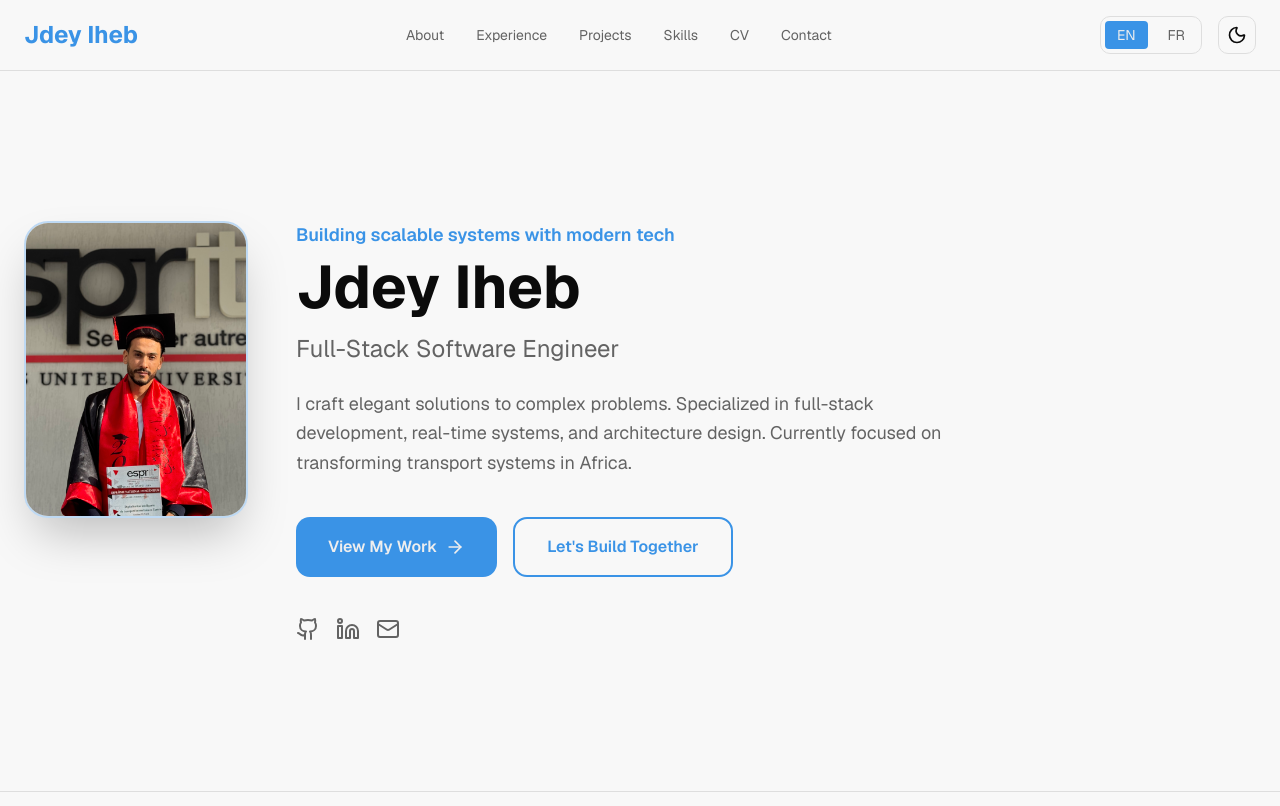
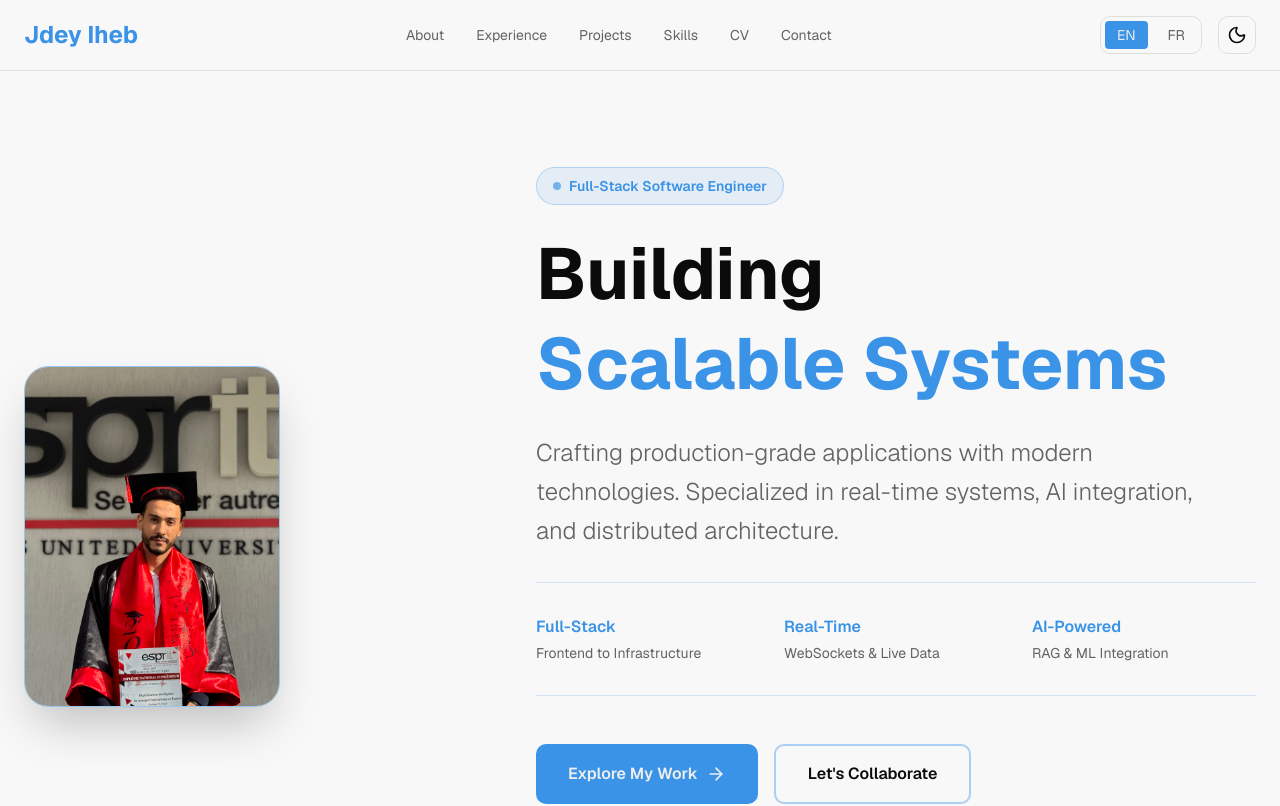
Before and after one commit to ihebjdey2/portfolio-creation, a Next.js app: page / in a window 1280 px wide. Shown: the top 806 px of the page. Built offline with nearby package versions, Linux system fonts and the light colour scheme.

Commit message:
feat: redesign hero section with premium styling and branding\n\nUpdate with animated backgrounds, gradient effects, and modern dark theme.

```diff
--- a/app/globals.css
+++ b/app/globals.css
@@ -123,3 +123,27 @@
     @apply bg-background text-foreground;
   }
 }
+
+/* Custom animation utilities */
+@layer utilities {
+  .animate-pulse {
+    animation: pulse 3s cubic-bezier(0.4, 0, 0.6, 1) infinite;
+  }
+
+  .delay-700 {
+    animation-delay: 0.7s;
+  }
+
+  .delay-1000 {
+    animation-delay: 1s;
+  }
+
+  @keyframes pulse {
+    0%, 100% {
+      opacity: 0.6;
+    }
+    50% {
+      opacity: 0.9;
+    }
+  }
+}
--- a/app/page.tsx
+++ b/app/page.tsx
@@ -302,57 +302,100 @@ export default function Home() {
       <Header />
 
       {/* Hero Section */}
-      <section className="min-h-[90vh] flex items-center justify-center py-20 px-6">
+      <section className="relative min-h-[95vh] flex items-center justify-center py-24 px-6 overflow-hidden">
+        {/* Animated Background Glow */}
+        <div className="absolute inset-0 -z-10">
+          <div className="absolute top-20 left-10 w-96 h-96 bg-primary/20 rounded-full blur-3xl animate-pulse"></div>
+          <div className="absolute bottom-20 right-10 w-96 h-96 bg-accent/10 rounded-full blur-3xl animate-pulse delay-700"></div>
+          <div className="absolute top-1/2 left-1/3 w-80 h-80 bg-primary/10 rounded-full blur-2xl animate-pulse delay-1000"></div>
+        </div>
+
         <div className="max-w-7xl mx-auto w-full">
-          <div className="flex flex-col md:flex-row gap-12 items-center md:items-start">
-            {/* Profile Picture */}
-            <div className="relative w-40 md:w-56 flex-shrink-0">
-              <div className="absolute inset-0 bg-gradient-to-br from-primary/30 to-accent/30 rounded-3xl blur-3xl -z-10"></div>
+          <div className="grid md:grid-cols-5 gap-12 items-center">
+            {/* Profile Picture - Premium */}
+            <div className="md:col-span-2 flex justify-center md:justify-start">
+              <div className="relative w-48 md:w-64 group">
+                {/* Premium Gradient Border */}
+                <div className="absolute inset-0 bg-gradient-to-br from-primary via-accent to-primary rounded-3xl blur-2xl opacity-60 group-hover:opacity-100 transition-opacity duration-500 -z-10"></div>
+                {/* Inner glow effect */}
+                <div className="absolute inset-0 bg-gradient-to-br from-primary/40 to-transparent rounded-3xl blur-xl -z-10"></div>
+                {/* Image Container */}
                 <img
                   src="/profile.jpg"
-                alt="Jdey Iheb"
-                className="w-full rounded-3xl border-2 border-primary/30 object-cover shadow-2xl"
+                  alt="Jdey Iheb - Full-Stack Engineer"
+                  className="w-full rounded-3xl border border-primary/50 object-cover shadow-2xl group-hover:shadow-2xl transition-all duration-500"
                 />
               </div>
+            </div>
 
-            {/* Hero Content */}
-            <div className="flex-1">
-              <p className="text-primary font-semibold text-lg mb-2">{t.hero.tagline}</p>
-              <h1 className="text-5xl md:text-6xl font-bold mb-4 text-balance">
-                {t.hero.title}
+            {/* Hero Content - Professional */}
+            <div className="md:col-span-3">
+              {/* Role Badge */}
+              <div className="inline-flex items-center gap-2 px-4 py-2 bg-primary/10 border border-primary/30 rounded-full mb-6">
+                <span className="relative inline-flex h-2 w-2 rounded-full bg-primary animate-pulse"></span>
+                <span className="text-sm font-semibold text-primary">Full-Stack Software Engineer</span>
+              </div>
+
+              {/* Main Heading */}
+              <h1 className="text-6xl md:text-7xl font-bold mb-6 text-balance leading-tight">
+                <span className="block">Building</span>
+                <span className="block bg-gradient-to-r from-primary via-accent to-primary bg-clip-text text-transparent">
+                  Scalable Systems
+                </span>
               </h1>
-              <p className="text-2xl text-muted-foreground mb-6 text-balance">{t.hero.subtitle}</p>
-              <p className="text-lg text-muted-foreground mb-10 max-w-2xl leading-relaxed">
-                {t.hero.description}
+
+              {/* Subheading */}
+              <p className="text-xl md:text-2xl text-muted-foreground mb-8 max-w-2xl leading-relaxed font-light">
+                Crafting production-grade applications with modern technologies. Specialized in real-time systems, AI integration, and distributed architecture.
               </p>
 
+              {/* Technical Highlights */}
+              <div className="grid grid-cols-2 md:grid-cols-3 gap-6 mb-12 py-8 border-y border-primary/20">
+                <div className="group">
+                  <div className="text-primary font-semibold mb-1">Full-Stack</div>
+                  <p className="text-sm text-muted-foreground">Frontend to Infrastructure</p>
+                </div>
+                <div className="group">
+                  <div className="text-primary font-semibold mb-1">Real-Time</div>
+                  <p className="text-sm text-muted-foreground">WebSockets & Live Data</p>
+                </div>
+                <div className="group">
+                  <div className="text-primary font-semibold mb-1">AI-Powered</div>
+                  <p className="text-sm text-muted-foreground">RAG & ML Integration</p>
+                </div>
+              </div>
+
+              {/* CTA Buttons */}
               <div className="flex flex-col sm:flex-row gap-4 mb-10">
                 <a
                   href="#projects"
-                  className="px-8 py-4 bg-primary text-primary-foreground rounded-xl font-semibold hover:opacity-90 transition-all duration-300 flex items-center justify-center gap-2 w-fit"
+                  className="px-8 py-4 bg-primary text-primary-foreground rounded-lg font-semibold hover:shadow-2xl hover:shadow-primary/50 transition-all duration-300 flex items-center justify-center gap-2 group"
                 >
-                  {t.hero.viewProjects}
-                  <ArrowRight size={20} />
+                  <span>Explore My Work</span>
+                  <ArrowRight size={20} className="group-hover:translate-x-1 transition-transform" />
                 </a>
                 <a
                   href="#contact"
-                  className="px-8 py-4 border-2 border-primary text-primary rounded-xl font-semibold hover:bg-primary/10 transition-all duration-300 w-fit"
+                  className="px-8 py-4 border-2 border-primary/40 text-foreground rounded-lg font-semibold hover:border-primary hover:bg-primary/5 transition-all duration-300 backdrop-blur-sm"
                 >
-                  {t.hero.contactMe}
+                  Let&apos;s Collaborate
                 </a>
               </div>
 
-              {/* Social Links */}
+              {/* Social Links with divider */}
+              <div className="flex items-center gap-6 pt-6">
+                <span className="text-xs text-muted-foreground uppercase tracking-wider">Connect</span>
                 <div className="flex gap-4 items-center">
-                <a href="https://github.com/ihebjdey" target="_blank" rel="noopener noreferrer" className="text-muted-foreground hover:text-primary transition-colors">
-                  <Github size={24} />
+                  <a href="https://github.com/ihebjdey" target="_blank" rel="noopener noreferrer" className="p-2 rounded-lg border border-primary/20 text-muted-foreground hover:text-primary hover:border-primary/50 hover:bg-primary/5 transition-all duration-300">
+                    <Github size={20} />
                   </a>
-                <a href="https://linkedin.com/in/ihebjdey" target="_blank" rel="noopener noreferrer" className="text-muted-foreground hover:text-primary transition-colors">
-                  <Linkedin size={24} />
+                  <a href="https://linkedin.com/in/ihebjdey" target="_blank" rel="noopener noreferrer" className="p-2 rounded-lg border border-primary/20 text-muted-foreground hover:text-primary hover:border-primary/50 hover:bg-primary/5 transition-all duration-300">
+                    <Linkedin size={20} />
                   </a>
-                <a href="mailto:ihebjdey2@gmail.com" className="text-muted-foreground hover:text-primary transition-colors">
-                  <Mail size={24} />
+                  <a href="mailto:ihebjdey2@gmail.com" className="p-2 rounded-lg border border-primary/20 text-muted-foreground hover:text-primary hover:border-primary/50 hover:bg-primary/5 transition-all duration-300">
+                    <Mail size={20} />
                   </a>
+                </div>
               </div>
             </div>
           </div>
```
Lines whose indentation alone changed are shown as unchanged.
